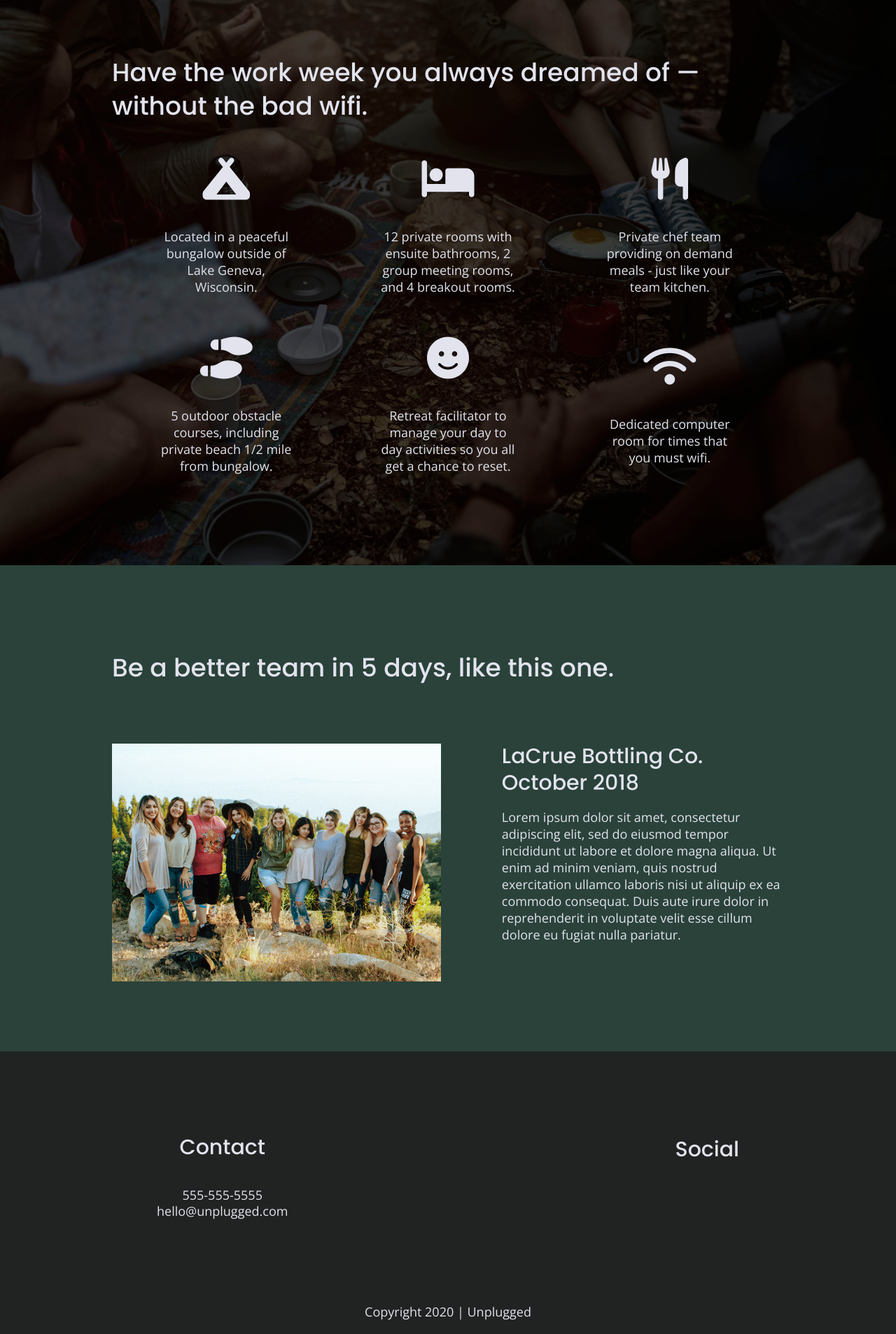
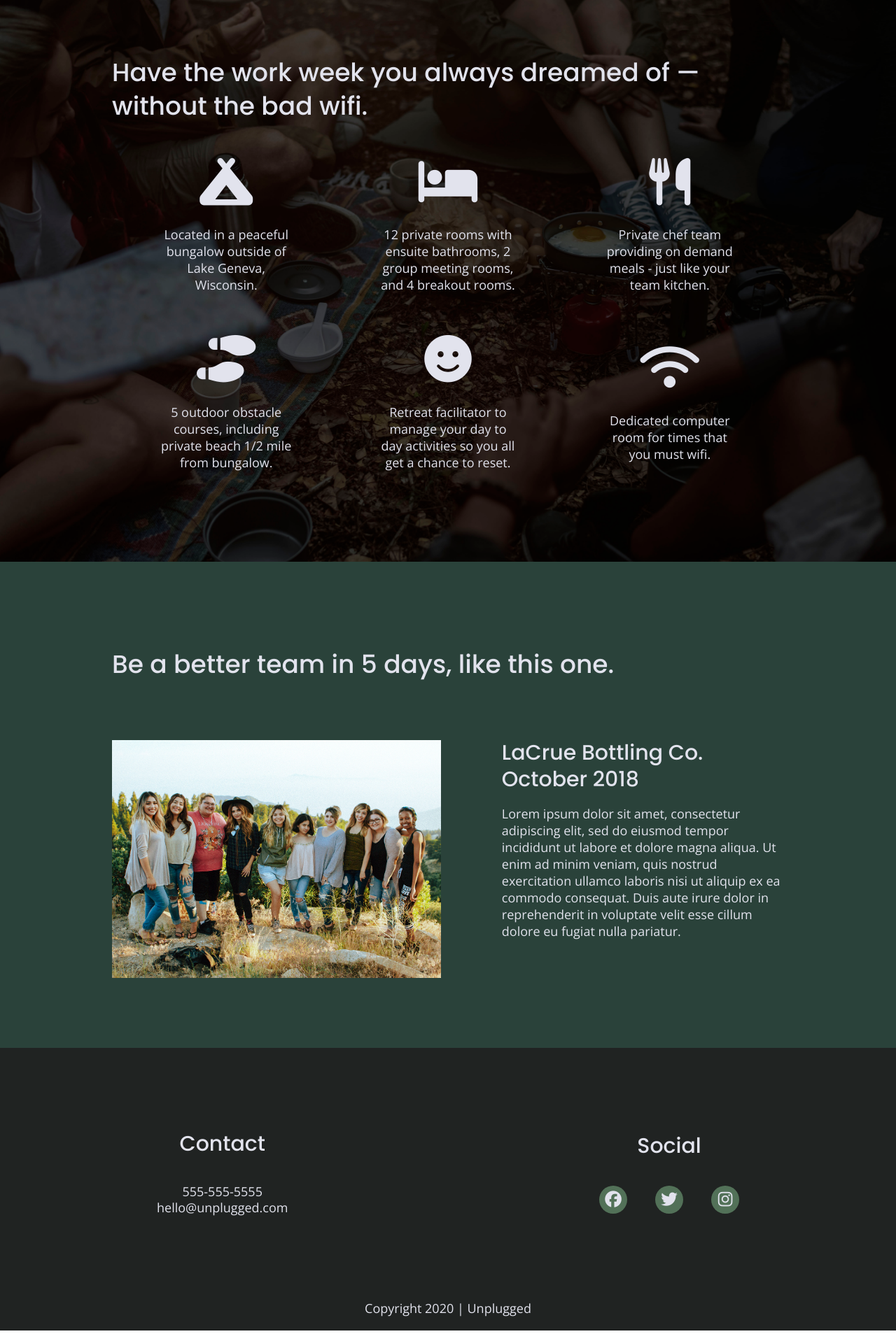
Before and after one commit to paulinelapresta/unplugged-retreat, a website built with Parcel: page index.html in a window 1280 px wide. Shown: the part 1052-2959 px from the top of the page at 70% size. Built offline with nearby package versions, Linux system fonts and the light colour scheme.

Commit message:
Added font awesome social icons

```diff
--- a/css/main.css
+++ b/css/main.css
@@ -232,9 +232,17 @@ textarea {
     }
 
     footer .social-icons p {
+      background-color: #527158;
+      border-radius: 50%;
+      width: 40px;
+      height: 40px;
       display: flex;
       justify-content: center;
       align-items: center;
+    }
+
+    footer .social-icons p i {
+      font-size: 1.3125em;
     }
 
     footer .copyright {
@@ -325,14 +333,14 @@ textarea {
       flex-flow: row wrap;
     }
 
+    .features i {
+      font-size: 3.75em;
+      margin-bottom: 40px;
+    }
+
     .features p {
       text-align: center;
       margin: 0;
-    }
-
-    .features i {
-      font-size: 3.75em;
-      margin-bottom: 40px;
     }
 
     /* Reviews */
@@ -604,6 +612,10 @@ textarea {
     width: 62%;
   }
 
+  .features i {
+    margin-bottom: 30px;
+  }
+
   /* Reviews */
 
   .reviews article {
@@ -649,6 +661,11 @@ textarea {
 
   footer p {
     line-height: 1.285;
+  }
+
+  footer .social-icons {
+    width: 12.5em;
+    justify-content: space-between;
   }
 
   footer .copyright {
@@ -745,7 +762,7 @@ textarea {
 
   aside .content-wrapper .form-description,
   aside .content-wrapper .form {
-    width: 40%;
+    width: 30%;
   }
 
   .form-description p {
--- a/index.html
+++ b/index.html
@@ -72,38 +72,32 @@
     <h2>Have the work week you always dreamed of &mdash; without the bad wifi.</h2>
     <div class="features-items">
       <article>
-        <p class="fontawesome-icon"></p>
-          <i class="fas fa-campground"></i>
+        <p class="fontawesome-icon"><i class="fas fa-campground"></i></p>
         <p class="features-item-description">Located in a peaceful bungalow
         outside of Lake Geneva, Wisconsin.</p>
       </article>
       <article>
-        <p class="fontawesome-icon"></p>
-          <i class="fas fa-bed"></i>
+        <p class="fontawesome-icon"><i class="fas fa-bed"></i></p>
         <p class="features-item-description">12 private rooms with ensuite
         bathrooms, 2 group meeting rooms, and 4 breakout rooms.</p>
       </article>
       <article>
-        <p class="fontawesome-icon"></p>
-          <i class="fas fa-utensils"></i>
+        <p class="fontawesome-icon"><i class="fas fa-utensils"></i></p>
         <p class="features-item-description">Private chef team providing on
         demand meals - just like your team kitchen.</p>
       </article>
       <article>
-        <p class="fontawesome-icon"></p>
-          <i class="fas fa-shoe-prints"></i>
+        <p class="fontawesome-icon"><i class="fas fa-shoe-prints"></i></p>
         <p class="features-item-description">5 outdoor obstacle courses, including
         private beach 1/2 mile from bungalow.</p>
       </article>
       <article>
-        <p class="fontawesome-icon"></p>
-          <i class="fas fa-smile"></i>
+        <p class="fontawesome-icon"><i class="fas fa-smile"></i></p>
         <p class="features-item-description">Retreat facilitator to manage your
         day to day activities so you all get a chance to reset.</p>
       </article>
       <article>
-        <p class="fontawesome-icon"></p>
-          <i class="fas fa-wifi"></i>
+        <p class="fontawesome-icon"><i class="fas fa-wifi"></i></p>
         <p class="features-item-description">Dedicated computer room for times
         that you must wifi.</p>
       </article>
@@ -143,11 +137,14 @@
         </address>
       </div>
       <div class="social">
-        <h4>Social<h4>
+        <h4>Social</h4>
         <div class="social-icons">
-          <p><a href="https://www.facebook.com/Skillcrush/" target="_blank"></a></p>
-          <p><a href="https://twiter.com/Skillcrush" target="_blank"></a></p>
-          <p><a href="https://instagram.com/skillcrush" target="_blank"></a></p>
+          <p><a href="https://www.facebook.com/Skillcrush/" target="_blank">
+            <i class="fab fa-facebook"></i></a></p>
+          <p><a href="https://twiter.com/Skillcrush" target="_blank">
+            <i class="fab fa-twitter"></i></a></p>
+          <p><a href="https://instagram.com/skillcrush" target="_blank">
+            <i class="fab fa-instagram"></i></a></p>
         </div>
       </div>
     </div> <!-- footer content ends -->
```
Also changed, not shown: about/index.html (+6 -3 lines), faq/index.html (+6 -3 lines). Lines whose indentation alone changed are shown as unchanged.
